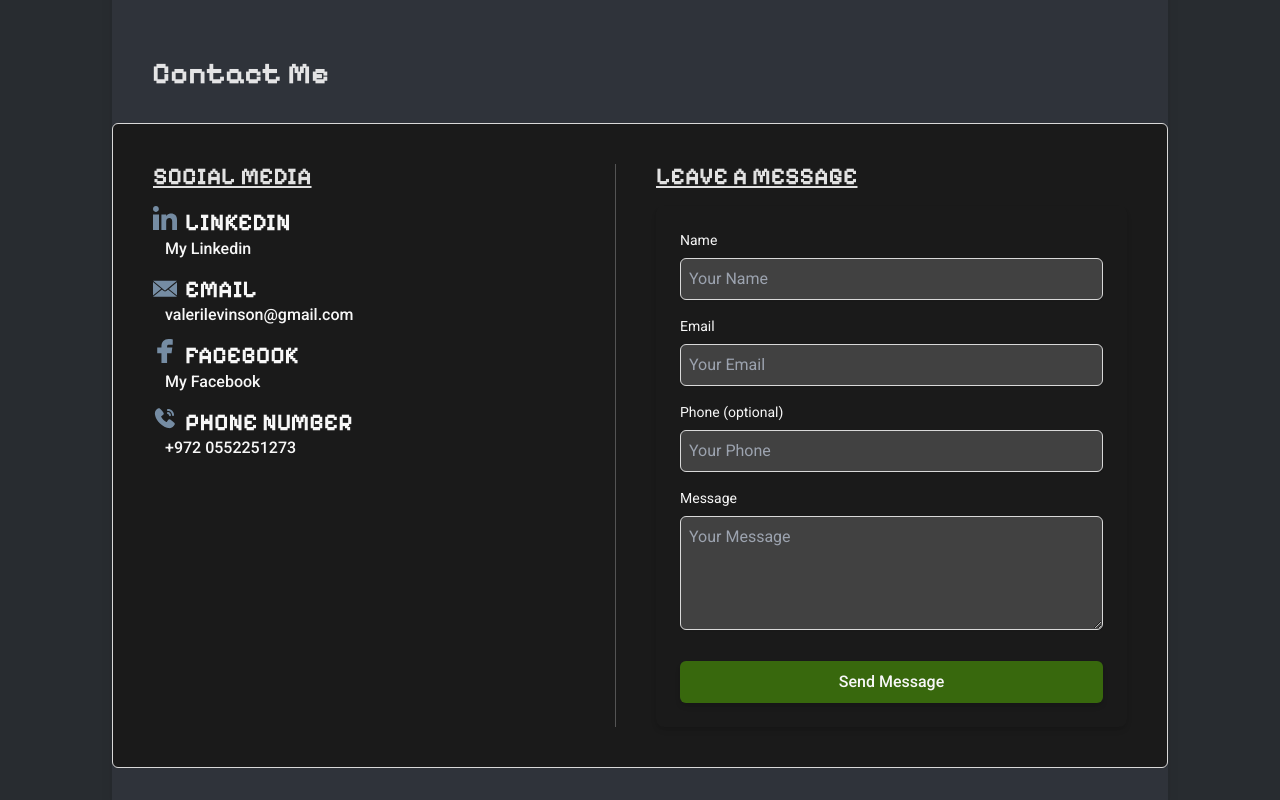
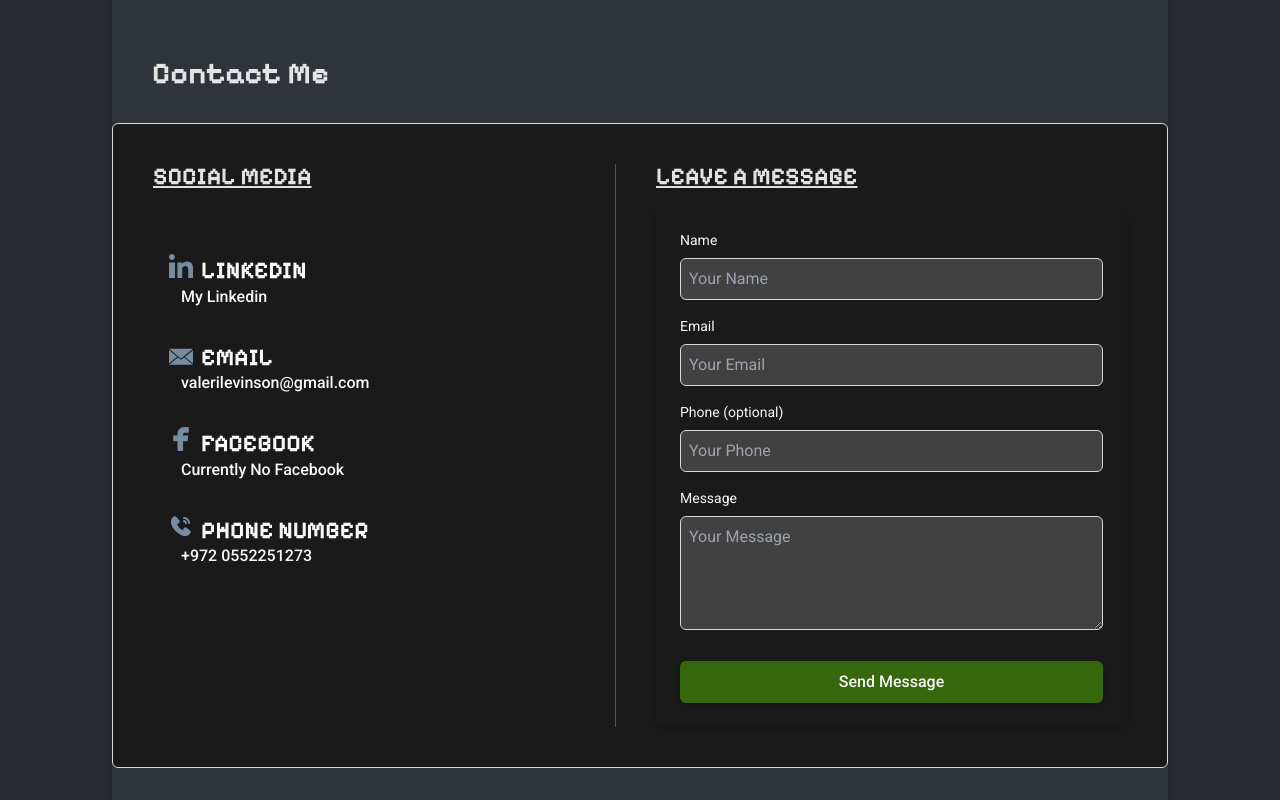
Before and after one commit to Valeri-L/portfolio, a Vue app in the folder frontend/: page / in a window 1280 px wide. Shown: the part 3600-4400 px from the top of the page. Built offline with nearby package versions, Linux system fonts and the light colour scheme; no server answers.

Commit message:
fixed contact me button width

```diff
--- a/frontend/src/components/ContactMe.vue
+++ b/frontend/src/components/ContactMe.vue
@@ -177,14 +177,16 @@ const handleClose = () => {
         <p class="text-xl font-pixelify font-semibold text-primary-300">{{ alertMessage }}</p>
       </div>
     </div>
+    <!-- alert itself-->
+    <div :class="{'blur-sm': showAlert}" class="grid grid-cols-1 lg:grid-cols-2 md:grid-cols-2 max-w-7xl mx-auto border border-borders-grey rounded-md p-4 bg-sections-contact_me">
 
-    <div :class="{'blur-sm': showAlert}" class="grid grid-cols-1 lg:grid-cols-2 md:grid-cols-2 max-w-7xl mx-auto border border-borders-grey rounded-md p-4 bg-sections-contact_me">
-      <!-- First Column (Largest) -->
+    <!-- First Column (Largest - acts as a title) -->
       <div class="first_column m-6 lg:border-r border-borders-grey border-opacity-30">
         <h3 class="uppercase underline mb-4">social media</h3>
 
-        <div class="flex flex-col gap-3">
-          <div>
+        <!-- the social media buttons-->
+        <div class="flex flex-col gap-8 w-[200px] mt-16 ml-4">
+          <div >
             <a href="#" target="_blank" aria-label="linkedin" class="hover:text-gray-300 text-primary-300">
               <div class="flex gap-2 ">
                 <img src="/linkedin.svg" alt="Linkedin" class="w-6 h-6" >
@@ -210,7 +212,7 @@ const handleClose = () => {
                 <img src="/facebook1.svg" alt="facebook" class="w-6 h-6" >
                 <h3 class="pt-1 uppercase">facebook</h3>
               </div>
-              <p class="pl-3 capitalize">my facebook</p>
+              <p class="pl-3 capitalize">currently no facebook</p>
             </a>
           </div>
 
```
